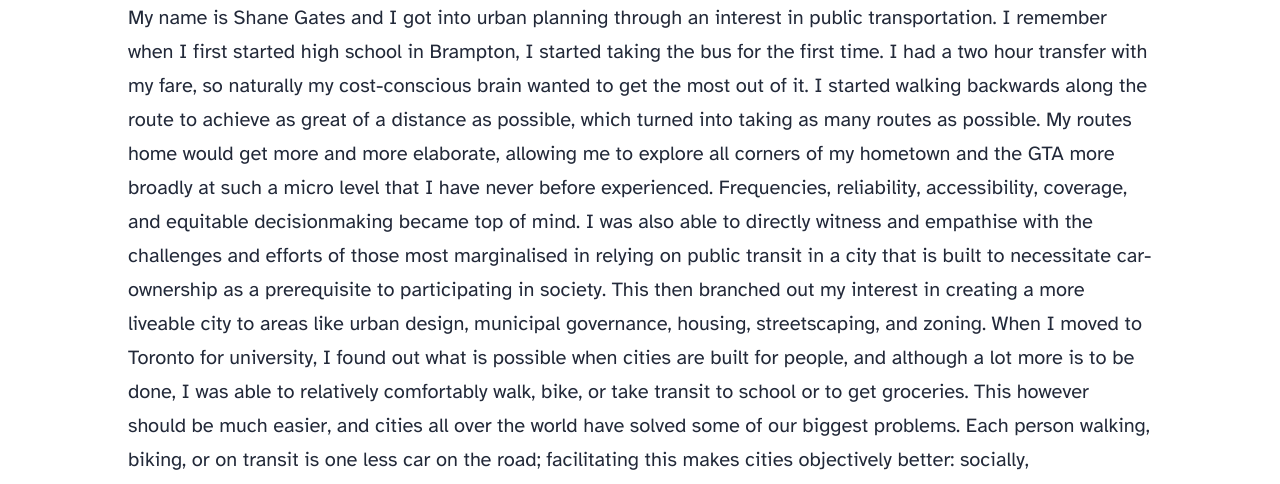
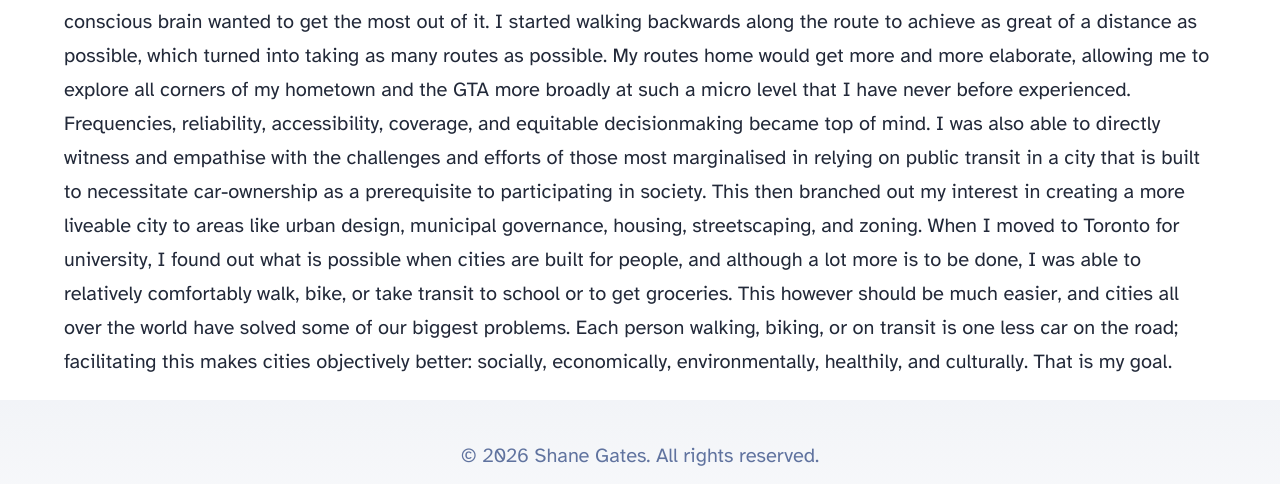
Before and after one commit to Toreightyone/shaneswebsite, an Astro site: page /about in a window 1280 px wide. Shown: the part 763-1247 px from the top of the page. Built offline with nearby package versions, Linux system fonts and the light colour scheme; Astro itself is replaced by a stand-in of ours.

Commit message:
Update about.astro

```diff
--- a/src/pages/about.astro
+++ b/src/pages/about.astro
@@ -25,7 +25,7 @@
 <body>
 <Header />
 <div class="aboutimage"></div>
-<div style="margin-top: 10%; margin-bottom: auto; margin-right: 10%; margin-left: 10%;">
+<div style="margin-top: 5%; margin-bottom: auto; margin-right: 5%; margin-left: 5%;">
   <h2>About Me:</h2>
   <p>My name is Shane Gates and I got into urban planning through an interest in public transportation.
 I remember when I first started high school in Brampton, I started taking the bus for the first time.
```
